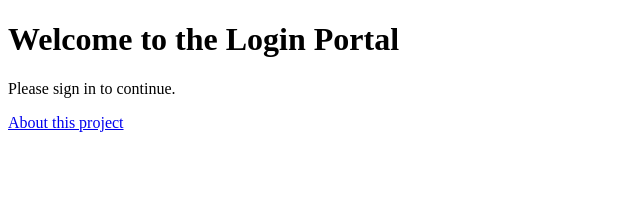
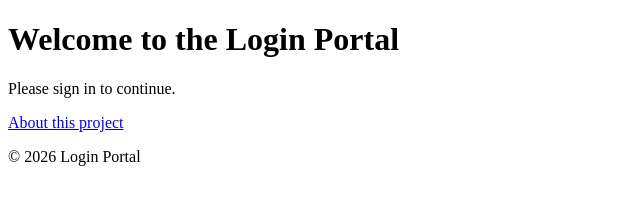
Before and after one commit to parthdagia05/login-portal, a plain HTML site: page index.html in a window 1280 px wide. Shown: the whole page, without its empty margins (0-640 px from the left). Drawn offline with Linux system fonts and the light colour scheme.

Commit message:
Add footer to index.html

```diff
--- a/index.html
+++ b/index.html
@@ -11,3 +11,4 @@
     <a href="about.html">About this project</a>
 </body>
 </html>
+    <footer><p>&copy; 2026 Login Portal</p></footer>
```
